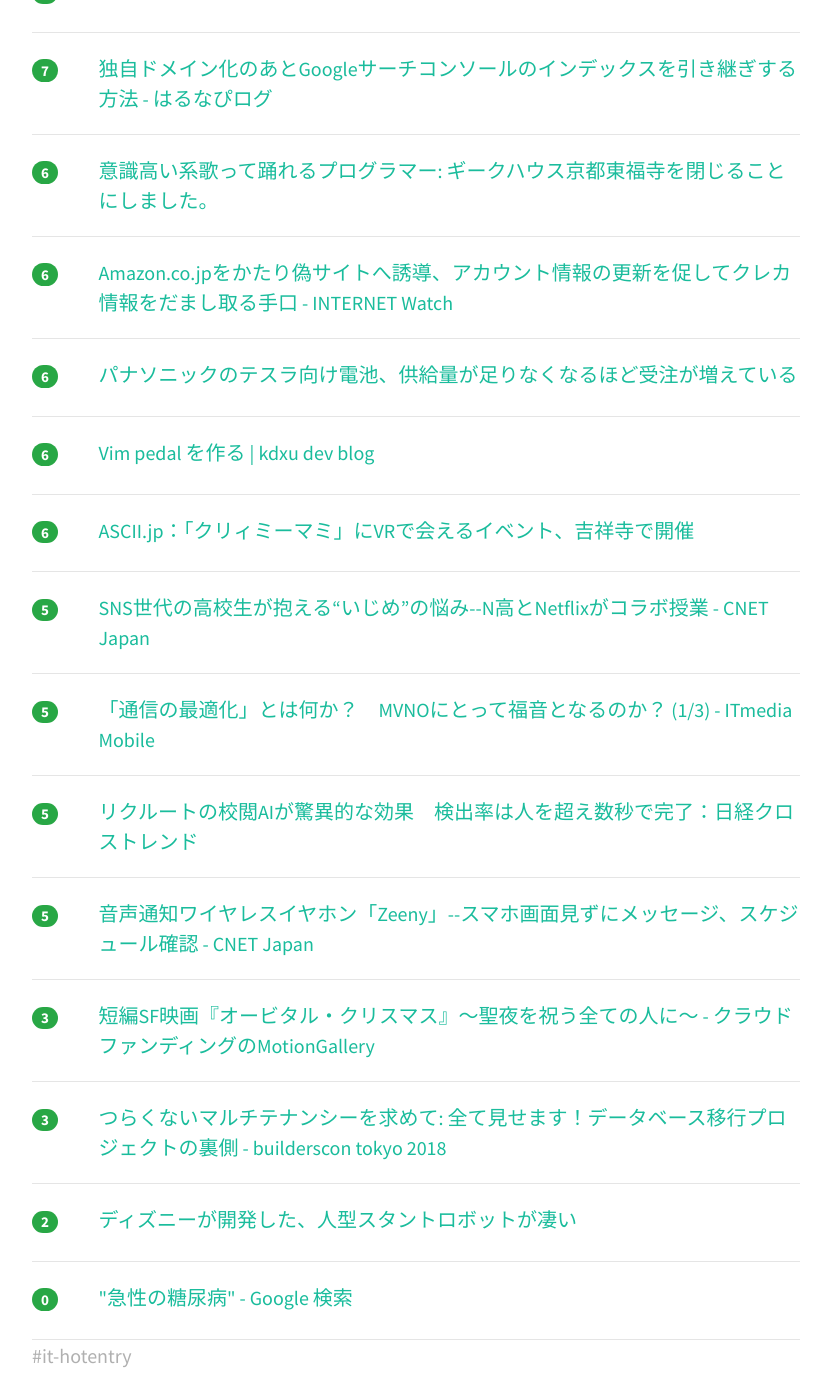
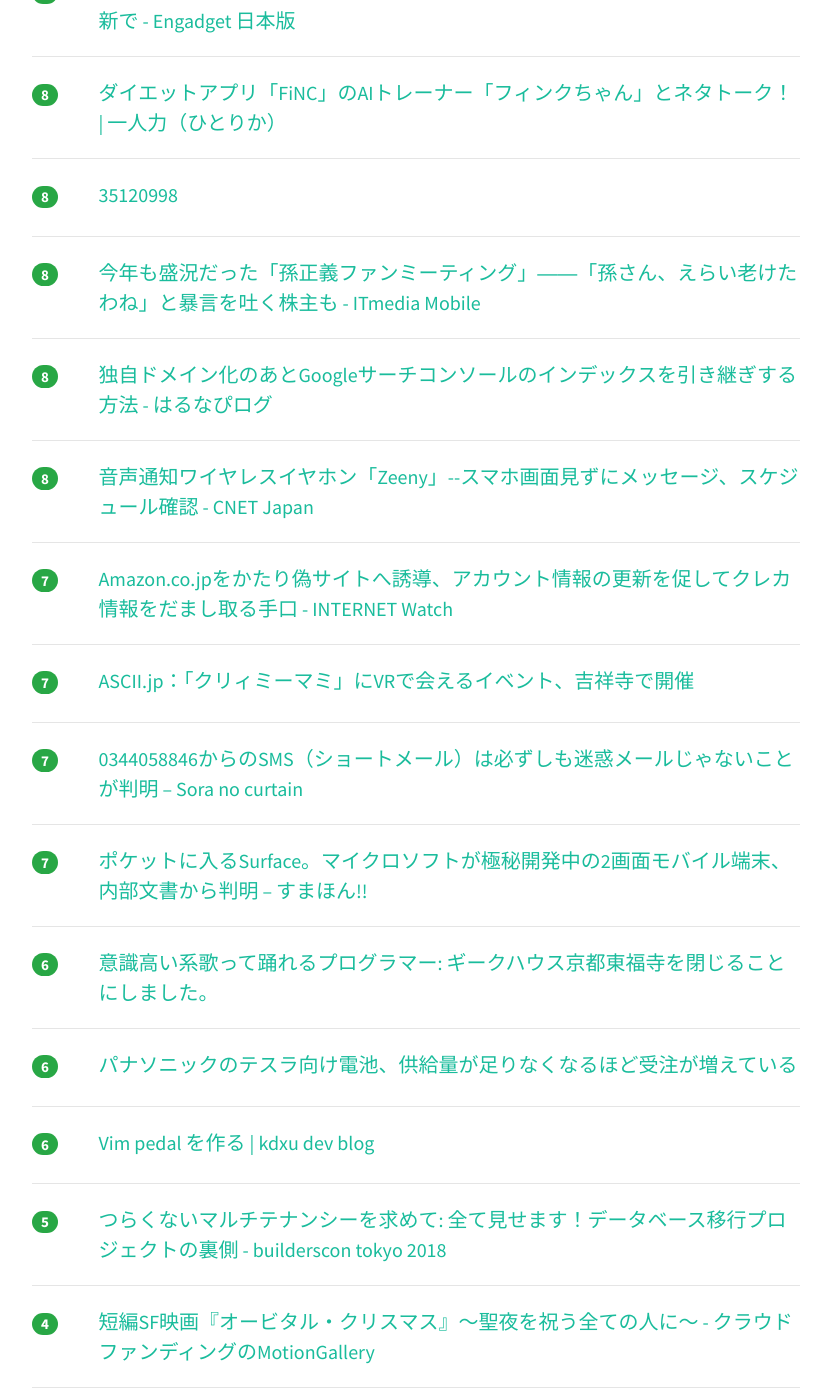
Before and after one commit to yatta47/hatena-matome-site, a Jekyll site: the page built from _posts/2018-06-30-hatena.md, in a window 1280 px wide and 1400 px high, scrolled down 2211 px. Shown: the whole window, without its empty margins (224-1053 px from the left). Built offline with Jekyll 4.4.1, drawn with Linux system fonts in a browser that asks for light colours; nearby versions of some CDN libraries; some of the changed text lies outside the part shown.

Commit message:
Updated 2018-06-30

```diff
--- a/_posts/2018-06-30-hatena.md
+++ b/_posts/2018-06-30-hatena.md
@@ -1,29 +1,44 @@
 ---
 layout: post
 title:  "2018-06-30 はてぶIT"
-date:   2018-06-30 12:02:51
+date:   2018-06-30 13:03:03
 tags: [it-hotentry]
 ---
-34 件のデータあり
+36 件のデータあり
 
 <hr><div class="row">
-<div class="col-1"><span class="badge badge-pill badge-success h2">272</span></div>
+<div class="col-1"><span class="badge badge-pill badge-success h2">334</span></div>
 <div class="col-11"><a href='https://jp.techcrunch.com/2018/06/29/2018-06-28-what3words-saic-alpine-f1/' target='_blank'>世界を57兆個の小さな区画に分割してそれぞれにユニークな名前をつけたwhat3wordsに投資が殺到 | TechCrunch Japan</a></div>
 </div>
 <hr>
 <div class="row">
-<div class="col-1"><span class="badge badge-pill badge-success h2">167</span></div>
+<div class="col-1"><span class="badge badge-pill badge-success h2">168</span></div>
 <div class="col-11"><a href='https://tech.mercari.com/entry/2018/06/27/100628' target='_blank'>Visual Studio Live Share を使ってペアプロをしています - Mercari Engineering Blog</a></div>
 </div>
 <hr>
 <div class="row">
-<div class="col-1"><span class="badge badge-pill badge-success h2">29</span></div>
+<div class="col-1"><span class="badge badge-pill badge-success h2">30</span></div>
 <div class="col-11"><a href='https://builderscon.io/tokyo/2018/session/c9420e29-489d-4abe-b8d7-96d1e4d61b47' target='_blank'>JavaCardの世界 - builderscon tokyo 2018</a></div>
 </div>
 <hr>
 <div class="row">
+<div class="col-1"><span class="badge badge-pill badge-success h2">27</span></div>
+<div class="col-11"><a href='https://speakerdeck.com/ledsun/10bei-su-inode-dot-jsbing-lie-puroguramingu' target='_blank'>10倍速いNode.js並列プログラミング - Speaker Deck</a></div>
+</div>
+<hr>
+<div class="row">
 <div class="col-1"><span class="badge badge-pill badge-success h2">22</span></div>
-<div class="col-11"><a href='https://speakerdeck.com/ledsun/10bei-su-inode-dot-jsbing-lie-puroguramingu' target='_blank'>10倍速いNode.js並列プログラミング - Speaker Deck</a></div>
+<div class="col-11"><a href='https://kakakakakku.hatenablog.com/entry/2018/06/29/192551' target='_blank'>モブプログラミングの基礎を学べる洋書「Getting Started with Mob Programming」を読んだ - kakakakakku blog</a></div>
+</div>
+<hr>
+<div class="row">
+<div class="col-1"><span class="badge badge-pill badge-success h2">20</span></div>
+<div class="col-11"><a href='http://www.itmedia.co.jp/mobile/articles/1806/30/news012.html' target='_blank'>“おサイフケータイ”を初めて使う人にオススメ　「Google Pay」のメリットを解説 (1/3) - ITmedia Mobile</a></div>
+</div>
+<hr>
+<div class="row">
+<div class="col-1"><span class="badge badge-pill badge-success h2">19</span></div>
+<div class="col-11"><a href='https://qiita.com/s_katagiri/items/a6c3914e7623b4d7b5a3' target='_blank'>Python でのデータ分析作業をスマートにするために</a></div>
 </div>
 <hr>
 <div class="row">
@@ -33,16 +48,6 @@ tags: [it-hotentry]
 <hr>
 <div class="row">
 <div class="col-1"><span class="badge badge-pill badge-success h2">18</span></div>
-<div class="col-11"><a href='https://kakakakakku.hatenablog.com/entry/2018/06/29/192551' target='_blank'>モブプログラミングの基礎を学べる洋書「Getting Started with Mob Programming」を読んだ - kakakakakku blog</a></div>
-</div>
-<hr>
-<div class="row">
-<div class="col-1"><span class="badge badge-pill badge-success h2">17</span></div>
-<div class="col-11"><a href='https://qiita.com/s_katagiri/items/a6c3914e7623b4d7b5a3' target='_blank'>Python でのデータ分析作業をスマートにするために</a></div>
-</div>
-<hr>
-<div class="row">
-<div class="col-1"><span class="badge badge-pill badge-success h2">17</span></div>
 <div class="col-11"><a href='http://uxmilk.jp/73023' target='_blank'>デザイナーがデザインスプリントに取り組むべき理由 | UX MILK</a></div>
 </div>
 <hr>
@@ -52,13 +57,18 @@ tags: [it-hotentry]
 </div>
 <hr>
 <div class="row">
-<div class="col-1"><span class="badge badge-pill badge-success h2">15</span></div>
-<div class="col-11"><a href='http://www.itmedia.co.jp/mobile/articles/1806/30/news012.html' target='_blank'>“おサイフケータイ”を初めて使う人にオススメ　「Google Pay」のメリットを解説 (1/3) - ITmedia Mobile</a></div>
+<div class="col-1"><span class="badge badge-pill badge-success h2">16</span></div>
+<div class="col-11"><a href='http://blog.livedoor.jp/dqnplus/archives/1971938.html' target='_blank'>痛いニュース(ﾉ∀`) : 【悲報】 ホリエモンロケット、大爆発 - ライブドアブログ</a></div>
 </div>
 <hr>
 <div class="row">
 <div class="col-1"><span class="badge badge-pill badge-success h2">12</span></div>
-<div class="col-11"><a href='http://blog.livedoor.jp/dqnplus/archives/1971938.html' target='_blank'>痛いニュース(ﾉ∀`) : 【悲報】 ホリエモンロケット、大爆発 - ライブドアブログ</a></div>
+<div class="col-11"><a href='http://www.itmedia.co.jp/mobile/articles/1806/29/news143.html' target='_blank'>日本のRCSは「世界最先端」――GSMA事務局長に聞く日本と世界の携帯電話市場 (1/4) - ITmedia Mobile</a></div>
+</div>
+<hr>
+<div class="row">
+<div class="col-1"><span class="badge badge-pill badge-success h2">12</span></div>
+<div class="col-11"><a href='http://trend.nikkeibp.co.jp/atcl/contents/18/00011/00004/' target='_blank'>リクルートの校閲AIが驚異的な効果　検出率は人を超え数秒で完了：日経クロストレンド</a></div>
 </div>
 <hr>
 <div class="row">
@@ -67,8 +77,18 @@ tags: [it-hotentry]
 </div>
 <hr>
 <div class="row">
+<div class="col-1"><span class="badge badge-pill badge-success h2">11</span></div>
+<div class="col-11"><a href='http://www.itmedia.co.jp/mobile/articles/1806/30/news018.html' target='_blank'>「通信の最適化」とは何か？　MVNOにとって福音となるのか？ (1/3) - ITmedia Mobile</a></div>
+</div>
+<hr>
+<div class="row">
 <div class="col-1"><span class="badge badge-pill badge-success h2">10</span></div>
-<div class="col-11"><a href='http://www.itmedia.co.jp/mobile/articles/1806/29/news143.html' target='_blank'>日本のRCSは「世界最先端」――GSMA事務局長に聞く日本と世界の携帯電話市場 (1/4) - ITmedia Mobile</a></div>
+<div class="col-11"><a href='https://ift.tt/2Izcby9' target='_blank'>モブプログラミングの基礎を学べる洋書「Getting Started with Mob Programming」を読んだ - kakakakakku blog</a></div>
+</div>
+<hr>
+<div class="row">
+<div class="col-1"><span class="badge badge-pill badge-success h2">10</span></div>
+<div class="col-11"><a href='https://japan.cnet.com/article/35121681/' target='_blank'>SNS世代の高校生が抱える“いじめ”の悩み--N高とNetflixがコラボ授業 - CNET Japan</a></div>
 </div>
 <hr>
 <div class="row">
@@ -88,12 +108,12 @@ tags: [it-hotentry]
 <hr>
 <div class="row">
 <div class="col-1"><span class="badge badge-pill badge-success h2">8</span></div>
-<div class="col-11"><a href='https://ift.tt/2Izcby9' target='_blank'>モブプログラミングの基礎を学べる洋書「Getting Started with Mob Programming」を読んだ - kakakakakku blog</a></div>
+<div class="col-11"><a href='https://hitorica.com/finc-app-ai/' target='_blank'>ダイエットアプリ「FiNC」のAIトレーナー「フィンクちゃん」とネタトーク！ | 一人力（ひとりか）</a></div>
 </div>
 <hr>
 <div class="row">
 <div class="col-1"><span class="badge badge-pill badge-success h2">8</span></div>
-<div class="col-11"><a href='https://hitorica.com/finc-app-ai/' target='_blank'>ダイエットアプリ「FiNC」のAIトレーナー「フィンクちゃん」とネタトーク！ | 一人力（ひとりか）</a></div>
+<div class="col-11"><a href='https://japan.cnet.com/article/35120998/' target='_blank'>35120998</a></div>
 </div>
 <hr>
 <div class="row">
@@ -102,23 +122,38 @@ tags: [it-hotentry]
 </div>
 <hr>
 <div class="row">
-<div class="col-1"><span class="badge badge-pill badge-success h2">7</span></div>
-<div class="col-11"><a href='https://japan.cnet.com/article/35120998/' target='_blank'>35120998</a></div>
+<div class="col-1"><span class="badge badge-pill badge-success h2">8</span></div>
+<div class="col-11"><a href='https://www.halu7.com/entry/domain-googleanalytics-searchconsole' target='_blank'>独自ドメイン化のあとGoogleサーチコンソールのインデックスを引き継ぎする方法 - はるなぴログ</a></div>
+</div>
+<hr>
+<div class="row">
+<div class="col-1"><span class="badge badge-pill badge-success h2">8</span></div>
+<div class="col-11"><a href='https://japan.cnet.com/article/35121471/' target='_blank'>音声通知ワイヤレスイヤホン「Zeeny」--スマホ画面見ずにメッセージ、スケジュール確認 - CNET Japan</a></div>
 </div>
 <hr>
 <div class="row">
 <div class="col-1"><span class="badge badge-pill badge-success h2">7</span></div>
-<div class="col-11"><a href='https://www.halu7.com/entry/domain-googleanalytics-searchconsole' target='_blank'>独自ドメイン化のあとGoogleサーチコンソールのインデックスを引き継ぎする方法 - はるなぴログ</a></div>
+<div class="col-11"><a href='https://internet.watch.impress.co.jp/docs/news/1130378.html' target='_blank'>Amazon.co.jpをかたり偽サイトへ誘導、アカウント情報の更新を促してクレカ情報をだまし取る手口 - INTERNET Watch</a></div>
+</div>
+<hr>
+<div class="row">
+<div class="col-1"><span class="badge badge-pill badge-success h2">7</span></div>
+<div class="col-11"><a href='http://ascii.jp/elem/000/001/701/1701359/' target='_blank'>ASCII.jp：「クリィミーマミ」にVRで会えるイベント、吉祥寺で開催</a></div>
+</div>
+<hr>
+<div class="row">
+<div class="col-1"><span class="badge badge-pill badge-success h2">7</span></div>
+<div class="col-11"><a href='https://soranocurtain.com/archives/530' target='_blank'>0344058846からのSMS（ショートメール）は必ずしも迷惑メールじゃないことが判明 – Sora no curtain</a></div>
+</div>
+<hr>
+<div class="row">
+<div class="col-1"><span class="badge badge-pill badge-success h2">7</span></div>
+<div class="col-11"><a href='https://smhn.info/201806-microsoft-andromeda' target='_blank'>ポケットに入るSurface。マイクロソフトが極秘開発中の2画面モバイル端末、内部文書から判明 – すまほん!!</a></div>
 </div>
 <hr>
 <div class="row">
 <div class="col-1"><span class="badge badge-pill badge-success h2">6</span></div>
 <div class="col-11"><a href='https://dancingprogrammer.blogspot.com/2018/06/blog-post_28.html' target='_blank'>意識高い系歌って踊れるプログラマー: ギークハウス京都東福寺を閉じることにしました。</a></div>
-</div>
-<hr>
-<div class="row">
-<div class="col-1"><span class="badge badge-pill badge-success h2">6</span></div>
-<div class="col-11"><a href='https://internet.watch.impress.co.jp/docs/news/1130378.html' target='_blank'>Amazon.co.jpをかたり偽サイトへ誘導、アカウント情報の更新を促してクレカ情報をだまし取る手口 - INTERNET Watch</a></div>
 </div>
 <hr>
 <div class="row">
@@ -132,42 +167,17 @@ tags: [it-hotentry]
 </div>
 <hr>
 <div class="row">
-<div class="col-1"><span class="badge badge-pill badge-success h2">6</span></div>
-<div class="col-11"><a href='http://ascii.jp/elem/000/001/701/1701359/' target='_blank'>ASCII.jp：「クリィミーマミ」にVRで会えるイベント、吉祥寺で開催</a></div>
+<div class="col-1"><span class="badge badge-pill badge-success h2">5</span></div>
+<div class="col-11"><a href='https://builderscon.io/tokyo/2018/session/5485dc21-810e-4d12-9102-30b2812cd64f' target='_blank'>つらくないマルチテナンシーを求めて: 全て見せます！データベース移行プロジェクトの裏側 - builderscon tokyo 2018</a></div>
 </div>
 <hr>
 <div class="row">
-<div class="col-1"><span class="badge badge-pill badge-success h2">5</span></div>
-<div class="col-11"><a href='https://japan.cnet.com/article/35121681/' target='_blank'>SNS世代の高校生が抱える“いじめ”の悩み--N高とNetflixがコラボ授業 - CNET Japan</a></div>
-</div>
-<hr>
-<div class="row">
-<div class="col-1"><span class="badge badge-pill badge-success h2">5</span></div>
-<div class="col-11"><a href='http://www.itmedia.co.jp/mobile/articles/1806/30/news018.html' target='_blank'>「通信の最適化」とは何か？　MVNOにとって福音となるのか？ (1/3) - ITmedia Mobile</a></div>
-</div>
-<hr>
-<div class="row">
-<div class="col-1"><span class="badge badge-pill badge-success h2">5</span></div>
-<div class="col-11"><a href='http://trend.nikkeibp.co.jp/atcl/contents/18/00011/00004/' target='_blank'>リクルートの校閲AIが驚異的な効果　検出率は人を超え数秒で完了：日経クロストレンド</a></div>
-</div>
-<hr>
-<div class="row">
-<div class="col-1"><span class="badge badge-pill badge-success h2">5</span></div>
-<div class="col-11"><a href='https://japan.cnet.com/article/35121471/' target='_blank'>音声通知ワイヤレスイヤホン「Zeeny」--スマホ画面見ずにメッセージ、スケジュール確認 - CNET Japan</a></div>
-</div>
-<hr>
-<div class="row">
-<div class="col-1"><span class="badge badge-pill badge-success h2">3</span></div>
+<div class="col-1"><span class="badge badge-pill badge-success h2">4</span></div>
 <div class="col-11"><a href='https://motion-gallery.net/projects/OrbitalChristmas' target='_blank'>短編SF映画『オービタル・クリスマス』～聖夜を祝う全ての人に～ - クラウドファンディングのMotionGallery</a></div>
 </div>
 <hr>
 <div class="row">
-<div class="col-1"><span class="badge badge-pill badge-success h2">3</span></div>
-<div class="col-11"><a href='https://builderscon.io/tokyo/2018/session/5485dc21-810e-4d12-9102-30b2812cd64f' target='_blank'>つらくないマルチテナンシーを求めて: 全て見せます！データベース移行プロジェクトの裏側 - builderscon tokyo 2018</a></div>
-</div>
-<hr>
-<div class="row">
-<div class="col-1"><span class="badge badge-pill badge-success h2">2</span></div>
+<div class="col-1"><span class="badge badge-pill badge-success h2">4</span></div>
 <div class="col-11"><a href='http://www.kotaro269.com/articles/56913.html' target='_blank'>ディズニーが開発した、人型スタントロボットが凄い</a></div>
 </div>
 <hr>
```
